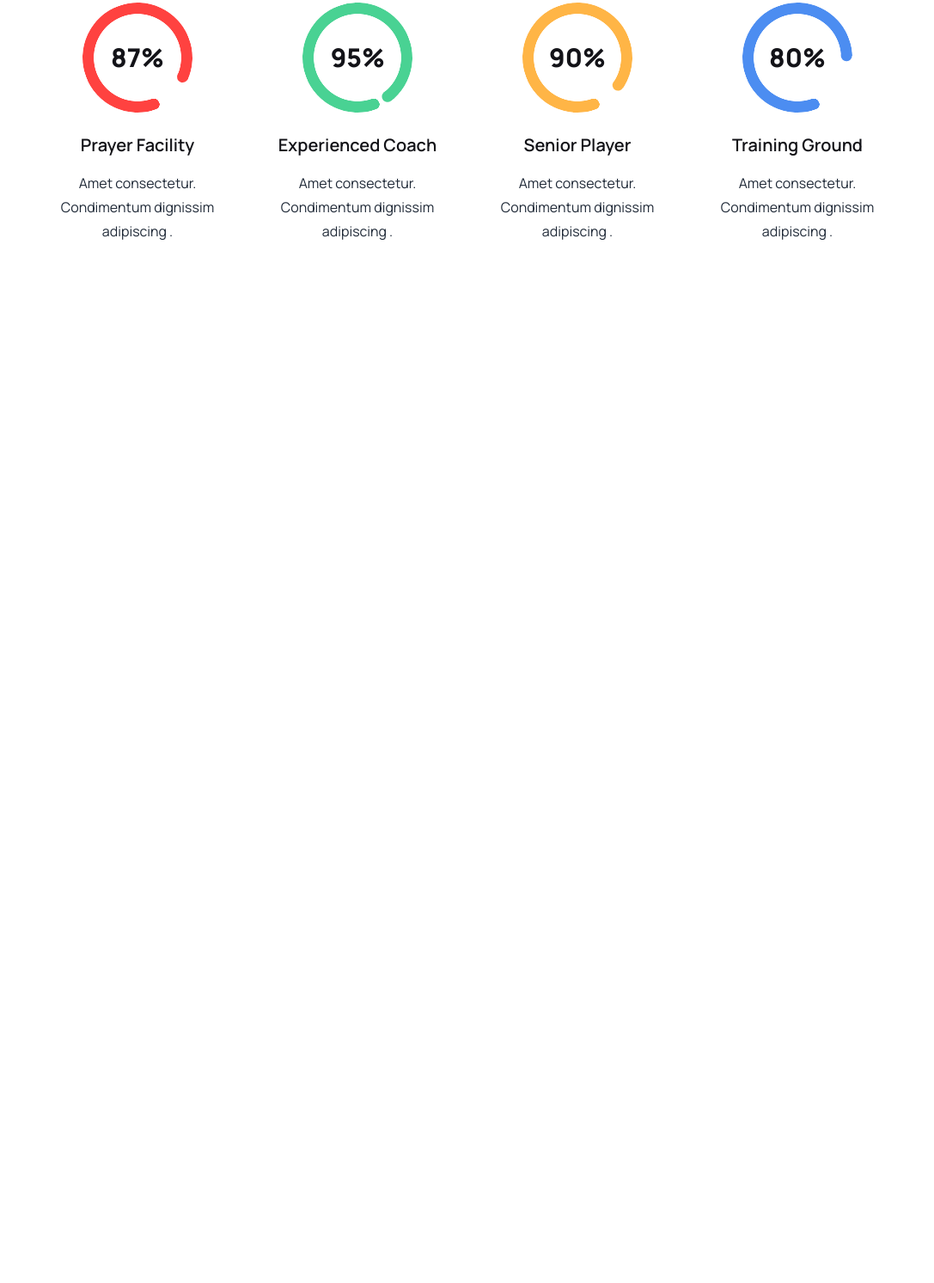
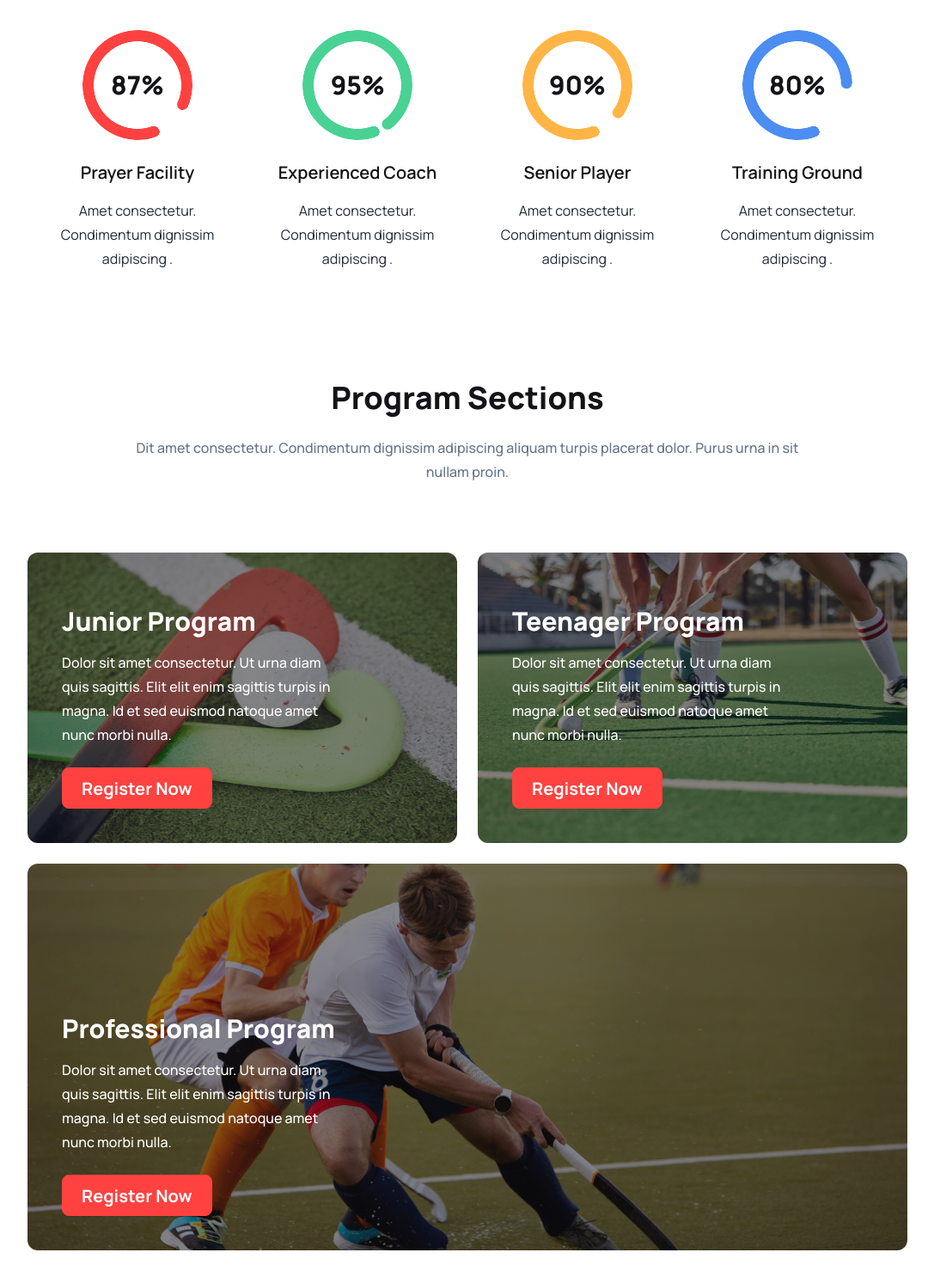
Before and after one commit to GaziFayaz/B9A3-Hockeys, a plain HTML site: page index.html in a window 1280 px wide. Shown: the part 989-2482 px from the top of the page at 86% size, without its empty margins (96-1183 px from the left). Before the commit the page ends 1336 px from the top, so only its background shows below. Drawn offline with nearby package versions, Linux system fonts and the light colour scheme.

Commit message:
program sections complete and fix for professional hockey club section alignment issue

```diff
--- a/index.html
+++ b/index.html
@@ -12,7 +12,8 @@
     <!-- google font manrope -->
     <link rel="preconnect" href="https://fonts.googleapis.com">
     <link rel="preconnect" href="https://fonts.gstatic.com" crossorigin>
-    <link href="https://fonts.googleapis.com/css2?family=Manrope:wght@400;500;600;700;800&display=swap" rel="stylesheet">
+    <link href="https://fonts.googleapis.com/css2?family=Manrope:wght@400;500;600;700;800&display=swap"
+        rel="stylesheet">
     <script>
         tailwind.config = {
             theme: {
@@ -76,7 +77,7 @@
         </nav>
     </header>
     <main class="mx-5 md:mx-32">
-        <div class="carousel w-full max-h-[700px] mb-24">
+        <div class="carousel w-full max-h-[700px] mb-11 md:mb-32">
             <div id="slide1" class="carousel-item flex flex-col md:relative w-full">
                 <img src="./Images/1.png" class="w-full object-cover rounded-2xl h-full" />
                 <div
@@ -110,17 +111,20 @@
                 </div>
             </div>
         </div>
-        <div class="pro-hockey-club mb-16 flex flex-col items-center">
+        <div class="pro-hockey-club flex flex-col items-center mb-11 md:mb-32">
             <h3 class="pro-hockey-title text-default font-extrabold text-[22px] md:text-4xl">
                 Professional Hockeys Club
             </h3>
-            <p class="pro-hockey-desc my-4 text-center w-3/4 font-medium leading-6 md:leading-7 text-sm md:text-base text-slate-500">
+            <p
+                class="pro-hockey-desc my-4 text-center w-3/4 font-medium leading-6 md:leading-7 text-sm md:text-base text-slate-500">
                 Dit amet consectetur. Condimentum dignissim adipiscing aliquam turpis placerat dolor. Purus urna in sit
                 nullam proin.
             </p>
             <div class="stats-section flex flex-col items-center justify-center space-y-6 mt-2 lg:flex-row">
                 <div class="stat-1 flex flex-col items-center justify-center space-y-4 pt-6">
-                    <div class="radial-progress text-[#FF4240] rotate-[160deg] mb-2" style="--value:87; --size:8rem;" role="progressbar"><span class="text-default font-extrabold text-3xl rotate-[-160deg]">87%</span></div>
+                    <div class="radial-progress text-[#FF4240] rotate-[160deg] mb-2" style="--value:87; --size:8rem;"
+                        role="progressbar"><span
+                            class="text-default font-extrabold text-3xl rotate-[-160deg]">87%</span></div>
                     <h3 class="stat-1-title text-default text-xl font-semibold">
                         Prayer Facility
                     </h3>
@@ -129,7 +133,9 @@
                     </p>
                 </div>
                 <div class="stat-2 flex flex-col items-center justify-center space-y-4">
-                    <div class="radial-progress text-[#49D293] rotate-[160deg] mb-2" style="--value:95; --size:8rem;" role="progressbar"><span class="text-default font-extrabold text-3xl rotate-[-160deg]">95%</span></div>
+                    <div class="radial-progress text-[#49D293] rotate-[160deg] mb-2" style="--value:95; --size:8rem;"
+                        role="progressbar"><span
+                            class="text-default font-extrabold text-3xl rotate-[-160deg]">95%</span></div>
                     <h3 class="stat-1-title text-default text-xl font-semibold">
                         Experienced Coach
                     </h3>
@@ -138,7 +144,9 @@
                     </p>
                 </div>
                 <div class="stat-3 flex flex-col items-center justify-center space-y-4">
-                    <div class="radial-progress text-[#FFB546] rotate-[160deg] mb-2" style="--value:90; --size:8rem;" role="progressbar"><span class="text-default font-extrabold text-3xl rotate-[-160deg]">90%</span></div>
+                    <div class="radial-progress text-[#FFB546] rotate-[160deg] mb-2" style="--value:90; --size:8rem;"
+                        role="progressbar"><span
+                            class="text-default font-extrabold text-3xl rotate-[-160deg]">90%</span></div>
                     <h3 class="stat-1-title text-default text-xl font-semibold">
                         Senior Player
                     </h3>
@@ -147,7 +155,9 @@
                     </p>
                 </div>
                 <div class="stat-4 flex flex-col items-center justify-center space-y-4">
-                        <div class="radial-progress text-[#4C8DF1] rotate-[160deg] mb-2" style="--value:80; --size:8rem;" role="progressbar"><span class="text-default font-extrabold text-3xl rotate-[-160deg]">80%</span></div>
+                    <div class="radial-progress text-[#4C8DF1] rotate-[160deg] mb-2" style="--value:80; --size:8rem;"
+                        role="progressbar"><span
+                            class="text-default font-extrabold text-3xl rotate-[-160deg]">80%</span></div>
                     <h3 class="stat-1-title text-default text-xl font-semibold">
                         Training Ground
                     </h3>
@@ -157,6 +167,54 @@
                 </div>
             </div>
         </div>
+        <div class="programs w-full flex flex-col items-center justify-center mb-11 md:mb-32">
+            <h3 class="programs-section-title text-default text-[22px] font-extrabold md:text-4xl ">Program Sections</h3>
+            <p class="programs-section-desc w-4/5 text-slate-500 text-center font-medium text-sm md:text-base leading-6 md:leading-7 mt-4 md:mt-6">Dit
+                amet consectetur. Condimentum dignissim adipiscing aliquam turpis
+                placerat dolor. Purus urna in sit nullam proin.</p>
+            <div class="program-cards h-full grid grid-cols-1 grid-rows-3 md:grid-cols-2 md:grid-rows-[338px_450px] items-center justify-center mt-12 md:mt-20 gap-6">
+                <div class="program-1 h-full flex flex-col items-start justify-center md:justify-end bg-[linear-gradient(to_right,rgba(19,19,24,0.5),rgba(19,19,24,0.5)),url('./Images/2.png')] bg-cover bg-center rounded-xl p-6 md:p-10">
+                    <h3 class="program-title text-white text-xl md:text-3xl font-extrabold">
+                        Junior Program
+                    </h3>
+                    <p class="program-desc w-4/5 mt-3 md:mt-4 text-white text-sm md:text-base font-medium leading-6 md:leading-7">
+                        Dolor sit amet consectetur.
+                        Ut urna diam quis
+                        sagittis. Elit elit enim
+                        sagittis
+                        turpis in magna. Id et sed euismod natoque amet nunc morbi nulla.
+                    </p>
+                    <button class="program-register-btn btn bg-primary border-primary text-white font-bold text-lg md:text-xl px-4 py-2 md:px-[22px] md:py-[10px] mt-5 md:mt-6">Register Now</button>
+                </div>
+
+                <div class="program-2 h-full flex flex-col items-start justify-center md:justify-end bg-[linear-gradient(to_right,rgba(19,19,24,0.5),rgba(19,19,24,0.5)),url('./Images/3.png')] bg-cover bg-top rounded-xl p-6 md:p-10">
+                    <h3 class="program-title text-white text-xl md:text-3xl font-extrabold">
+                        Teenager Program
+                    </h3>
+                    <p class="program-desc w-4/5 mt-3 md:mt-4 text-white text-sm md:text-base font-medium leading-6 md:leading-7">
+                        Dolor sit amet consectetur.
+                        Ut urna diam quis
+                        sagittis. Elit elit enim
+                        sagittis
+                        turpis in magna. Id et sed euismod natoque amet nunc morbi nulla.
+                    </p>
+                    <button class="program-register-btn btn bg-primary border-primary text-white font-bold text-lg md:text-xl px-4 py-2 md:px-[22px] md:py-[10px] mt-5 md:mt-6">Register Now</button>
+                </div>
+                <div class="program-3 h-full md:col-span-2 flex flex-col items-start justify-center md:justify-end bg-[linear-gradient(to_right,rgba(19,19,24,0.5),rgba(19,19,24,0.5)),url('./Images/4.png')] bg-cover bg-center rounded-xl p-6 md:p-10">
+                    <h3 class="program-title text-white text-xl md:text-3xl font-extrabold">
+                        Professional Program
+                    </h3>
+                    <p class="program-desc w-4/5 md:w-1/3 mt-3 md:mt-4 text-white text-sm md:text-base font-medium leading-6 md:leading-7">
+                        Dolor sit amet consectetur.
+                        Ut urna diam quis
+                        sagittis. Elit elit enim
+                        sagittis
+                        turpis in magna. Id et sed euismod natoque amet nunc morbi nulla.
+                    </p>
+                    <button class="program-register-btn btn bg-primary border-primary text-white font-bold text-lg md:text-xl px-4 py-2 md:px-[22px] md:py-[10px] mt-5 md:mt-6">Register Now</button>
+                </div>
+            </div>
+        </div>
     </main>
     <footer></footer>
 </body>
```
Lines whose indentation alone changed are shown as unchanged.
